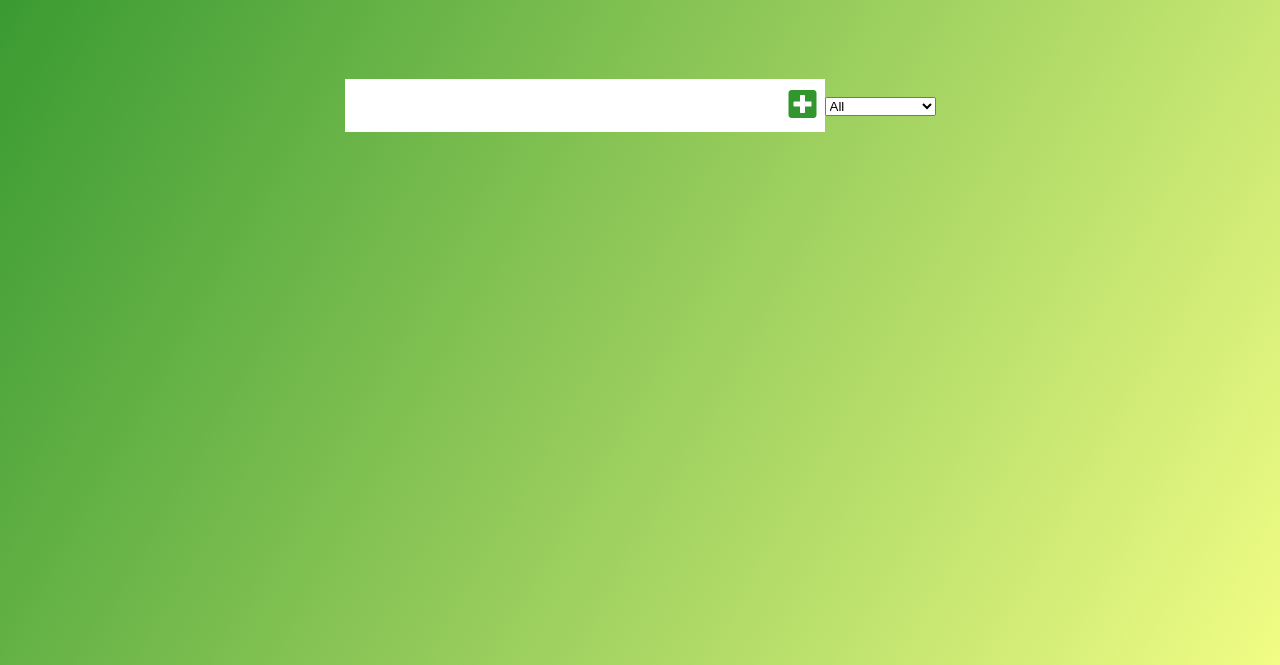
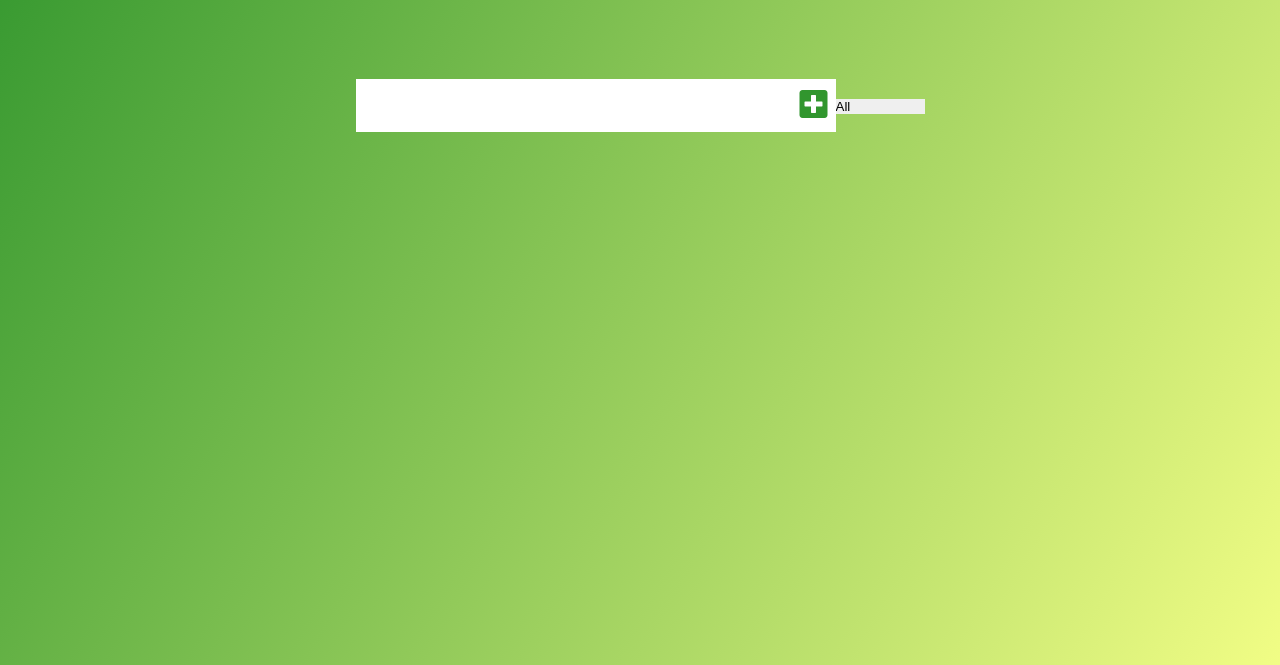
Before and after one commit to rosenbergmichael/todo-list-june-2021, a plain HTML site: page index.html in a window 1280 px wide. Shown: the part 135-800 px from the top of the page. Drawn offline with Linux system fonts and the light colour scheme.

Commit message:
in style.css remove all styling from select element

```diff
--- a/style.css
+++ b/style.css
@@ -100,3 +100,11 @@ form button:hover{
   transform: translateY(8rem) rotateZ(20deg);
   opacity: 0;
 }
+
+select{
+  -webkit-appearance: none;
+  -moz-appearance: none;
+  appearance: none;
+  outline: none;
+  border: none;
+}
```
